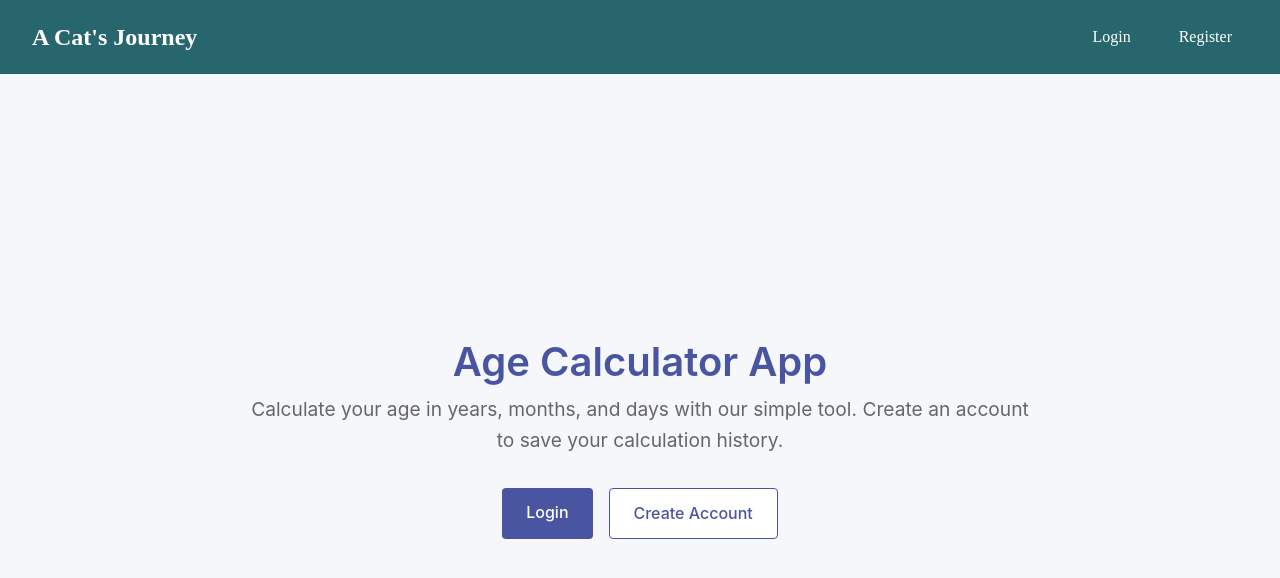
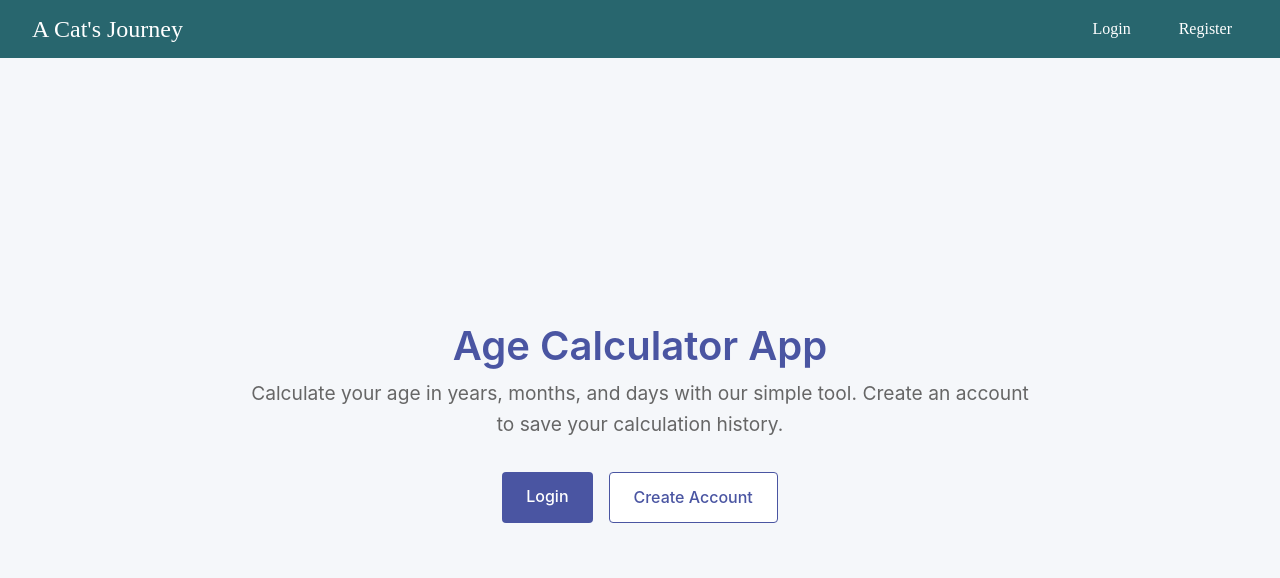
Before and after one commit to darbyuw/final-project-hcde-438, a React (Vite) app in the folder final-proj/: page / in a window 1280 px wide. Shown: the top 578 px of the page. Built offline with nearby package versions, Linux system fonts and the light colour scheme; no server answers; a web font is replaced by a local one.

Commit message:
fix fish in nav bar

```diff
--- a/final-proj/src/components/Navbar/Navbar.css
+++ b/final-proj/src/components/Navbar/Navbar.css
@@ -2,7 +2,7 @@
     display: flex;
     justify-content: space-between;
     align-items: center;
-    padding: 1rem 2rem;
+    padding: 0.5rem 2rem;
     background-color: #28666E;
     color: white;
     font-family: 'Inria Serif', serif;
@@ -10,7 +10,7 @@
 
   .navbar-brand a {
     font-size: 1.5rem;
-    font-weight: bold;
+    font-weight: normal;
     color: white;
     text-decoration: none;
     align-items: center;
@@ -20,6 +20,19 @@
     display: flex;
     gap: 1rem;
     align-items: center;
+  }
+
+  .img-crop {
+    margin-bottom: -20px;
+    overflow: hidden;
+    /* background-color: grey; */
+  }
+  .img-crop img {
+    width: 100px;
+    height: 100px;
+    margin-top: -20px;
+    margin-left: -20px;
+    margin-bottom: -20px;
   }
 
   .navbar-item {
--- a/final-proj/src/components/Navbar/Navbar.jsx
+++ b/final-proj/src/components/Navbar/Navbar.jsx
@@ -2,6 +2,7 @@ import { Link } from "react-router-dom";
 import { useAuth } from "../../context/AuthContext";
 import { logoutUser } from "../../services/auth";
 import "./Navbar.css";
+import fishImg from "../../assets/Fish.png";
 
 
 const Navbar = () => {
@@ -19,7 +20,9 @@ const Navbar = () => {
       <div className="navbar-menu">
         {currentUser ? (
           <>
-            <img src="../assets/Fish.png"></img>
+            <div className="img-crop">
+              <img src={fishImg} alt="A fish facing left with an 'x' for eyes" />
+            </div>
             <Link to="/dashboard" className="navbar-item">Game Progress</Link>
             {/* <Link to="/profile" className="navbar-item">Profile</Link> */}
             <button onClick={handleLogout} className="navbar-button">Logout</button>
```
